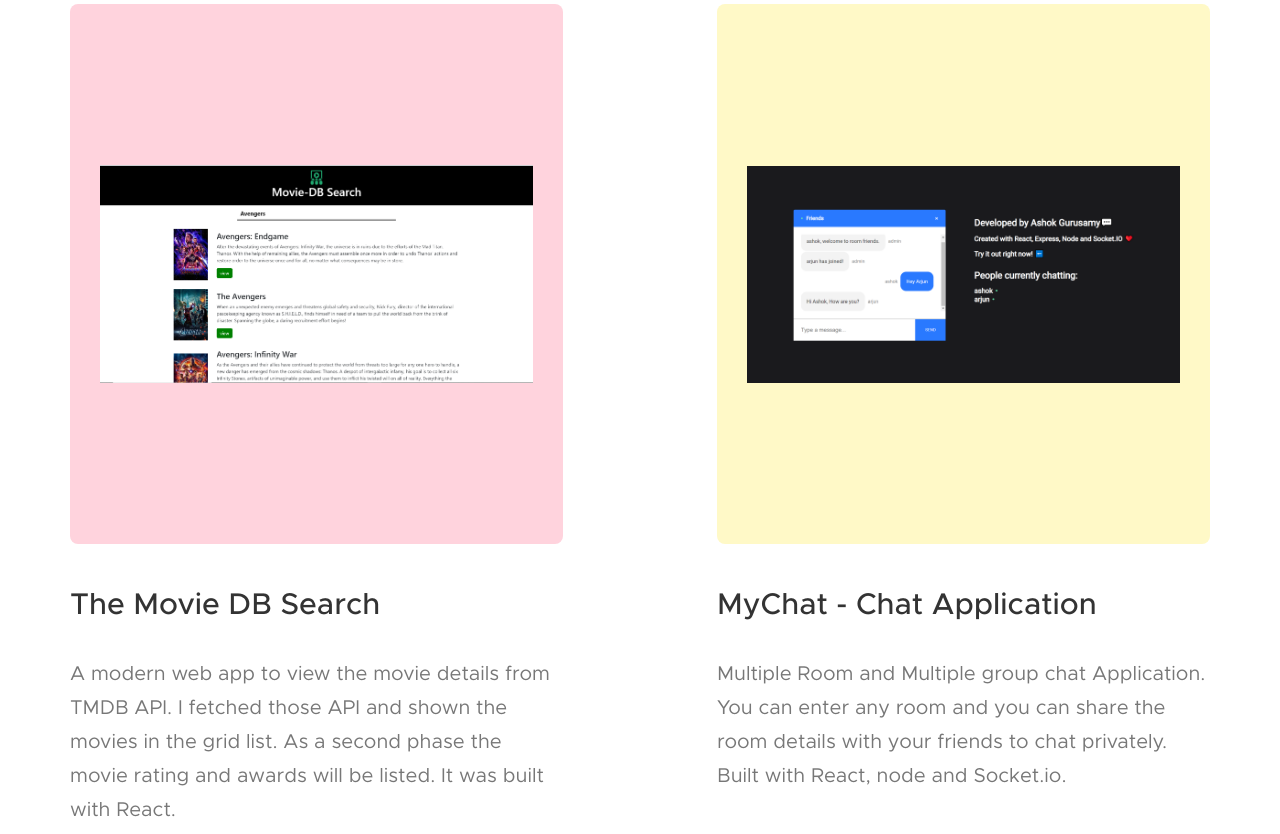
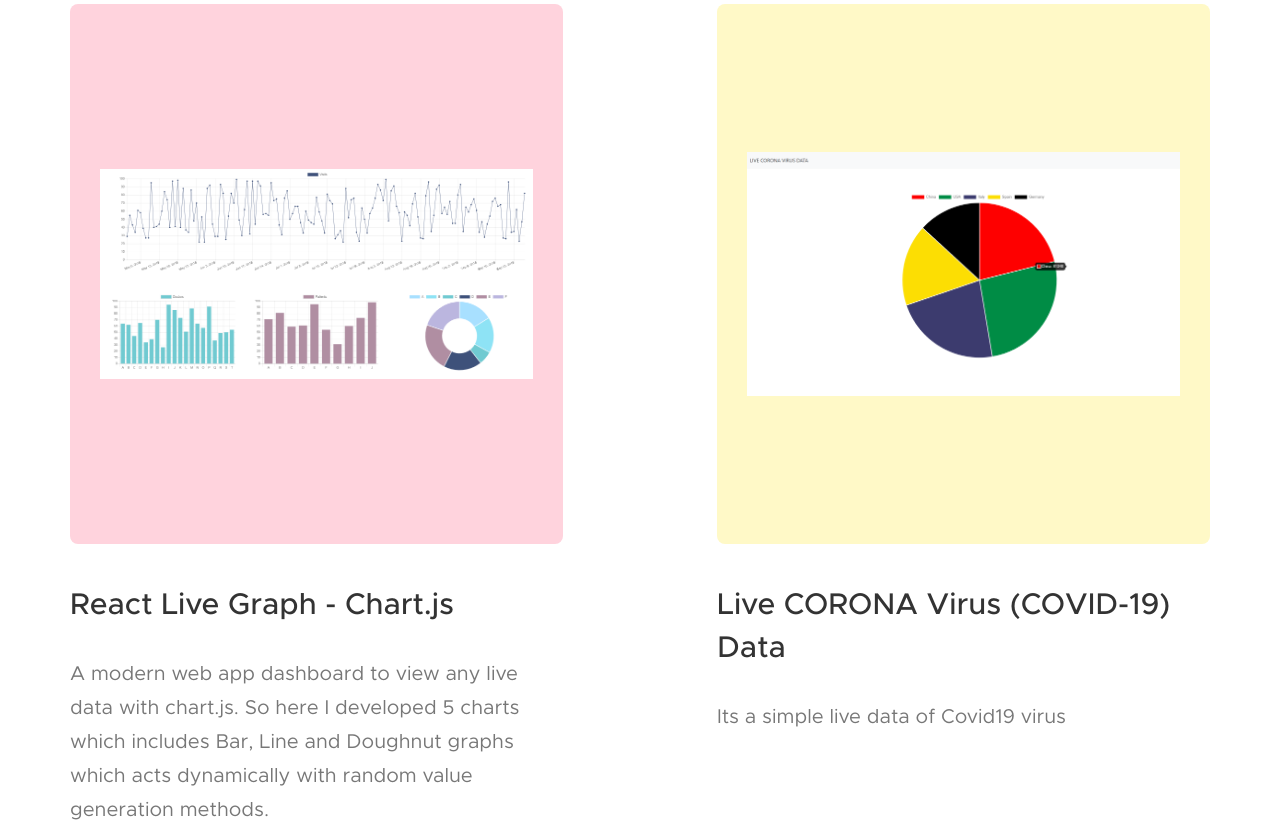
Before and after one commit to ashokgurusamy/portfolio, a plain HTML site: page index.html in a window 1280 px wide. Shown: the part 1926-2760 px from the top of the page. Drawn offline with Linux system fonts and the light colour scheme.

Commit message:
#Few new projects added to the portfolio

```diff
--- a/index.html
+++ b/index.html
@@ -60,6 +60,45 @@
           </div>
         </div>
         <div class="projects">
+          <div class="row">
+            <div class="col-md-6 col-lg-6 col-sm-12 col-xs-12">
+              <div class="project left">
+                <a href="https://ashokgurusamy.github.io/react-graph.io/" target="_blank">
+                  <div class="image m">
+                    <div class="hover">
+                      Visit Project ⇾
+                    </div>
+                    <img src="img/react-graph.png" alt="The Movie DB Search">
+                  </div>
+                </a>
+                <div class="details">
+                  <div class="title">React Live Graph - Chart.js</div>
+                  <div class="description">
+                    A modern web app dashboard to view any live data with chart.js. So here I developed 5 charts which includes Bar, Line and Doughnut graphs which acts dynamically with random value generation methods.
+                  </div>
+                </div>
+              </div>
+            </div>
+            <div class="col-md-6 col-lg-6 col-sm-12 col-xs-12">
+              <div class="project right">
+                <a href="https://ashokgurusamy.github.io/covid-19-live-data.io/" target="_blank">
+                  <div class="image c">
+                    <div class="hover">
+                      Visit Project ⇾
+                    </div>
+                    <img src="img/covid19.png" alt="MyChat - Chat Application">
+                  </div>
+                </a>
+                <div class="details">
+                  <div class="title">Live CORONA Virus (COVID-19) Data</div>
+                  <div class="description">
+                    Its a simple live data of Covid19 virus
+                  </div>
+                </div>
+              </div>
+            </div>
+          </div>
+
           <div class="row">
             <div class="col-md-6 col-lg-6 col-sm-12 col-xs-12">
               <div class="project left">
```
Also changed, not shown: img/covid19.png (added), img/react-graph.png (added).
